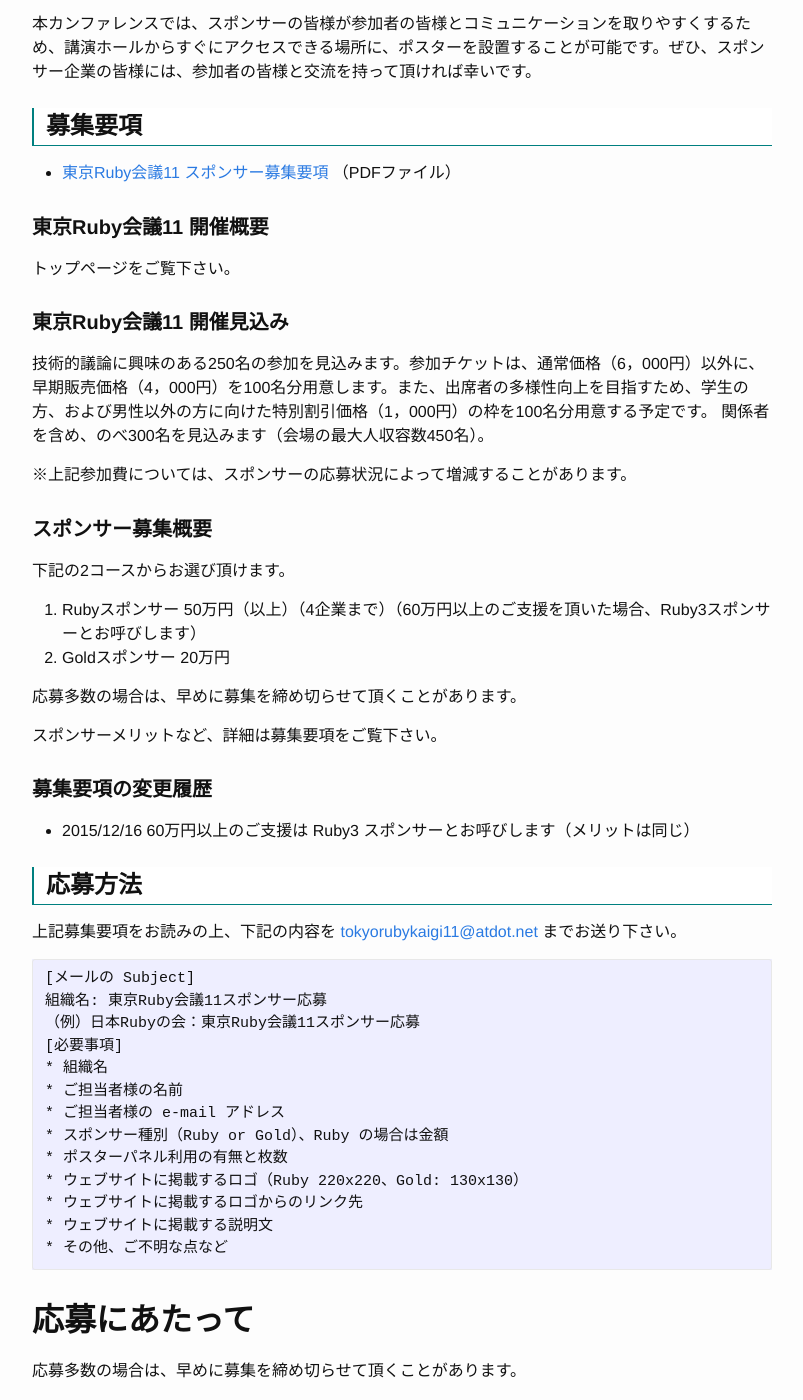
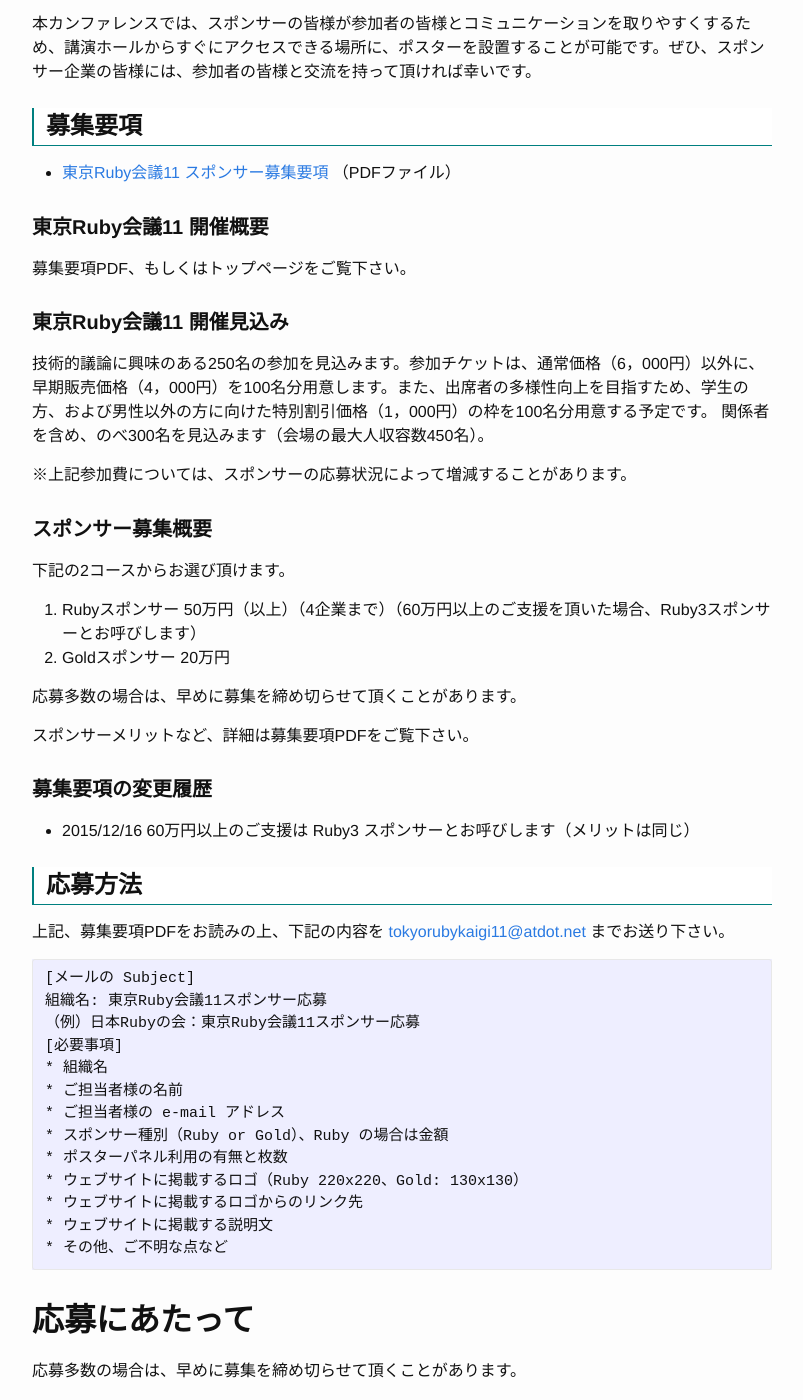
Before and after one commit to ko1/tokyo11, a Jekyll site: the page built from cfs.md, in a window 1280 px wide and 1400 px high, scrolled down 423 px. Shown: the whole window, without its empty margins (238-1041 px from the left). Built offline with Jekyll 4.4.1, drawn with Linux system fonts in a browser that asks for light colours.

Commit message:
add "PDF"

```diff
--- a/cfs.md
+++ b/cfs.md
@@ -16,7 +16,7 @@
 
 #### 東京Ruby会議11 開催概要
 
-トップページをご覧下さい。
+募集要項PDF、もしくはトップページをご覧下さい。
 
 #### 東京Ruby会議11 開催見込み
 
@@ -34,7 +34,7 @@
 
 応募多数の場合は、早めに募集を締め切らせて頂くことがあります。
 
-スポンサーメリットなど、詳細は募集要項をご覧下さい。
+スポンサーメリットなど、詳細は募集要項PDFをご覧下さい。
 
 #### 募集要項の変更履歴
 
@@ -42,7 +42,7 @@
 
 # 応募方法
 
-上記募集要項をお読みの上、下記の内容を <tokyorubykaigi11@atdot.net> までお送り下さい。
+上記、募集要項PDFをお読みの上、下記の内容を <tokyorubykaigi11@atdot.net> までお送り下さい。
 
 	[メールの Subject]
 	組織名: 東京Ruby会議11スポンサー応募
```
